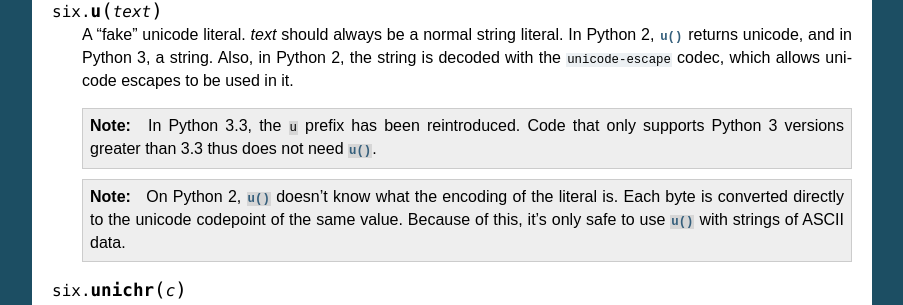
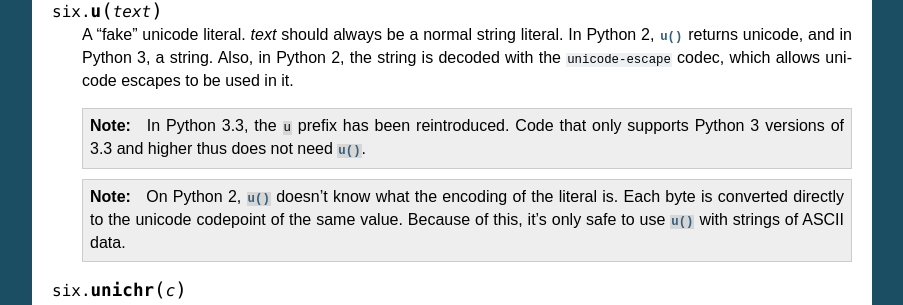
Before and after one commit to benjaminp/six, a Sphinx documentation site: the page built from documentation/index.rst, in a window 1280 px wide and 900 px high, scrolled down 5012 px. Shown: the part 143-448 px from the top of the window, without its empty margins (198-1101 px from the left). Built offline with Sphinx 7.4.7, drawn with Linux system fonts in a browser that asks for light colours.

Commit message:
Clarify wording of u'' vs u() for Python 3

```diff
--- a/documentation/index.rst
+++ b/documentation/index.rst
@@ -390,7 +390,7 @@ string data in all Python versions.
    .. note::
 
       In Python 3.3, the ``u`` prefix has been reintroduced. Code that only
-      supports Python 3 versions greater than 3.3 thus does not need
+      supports Python 3 versions of 3.3 and higher thus does not need
       :func:`u`.
 
    .. note::
```
